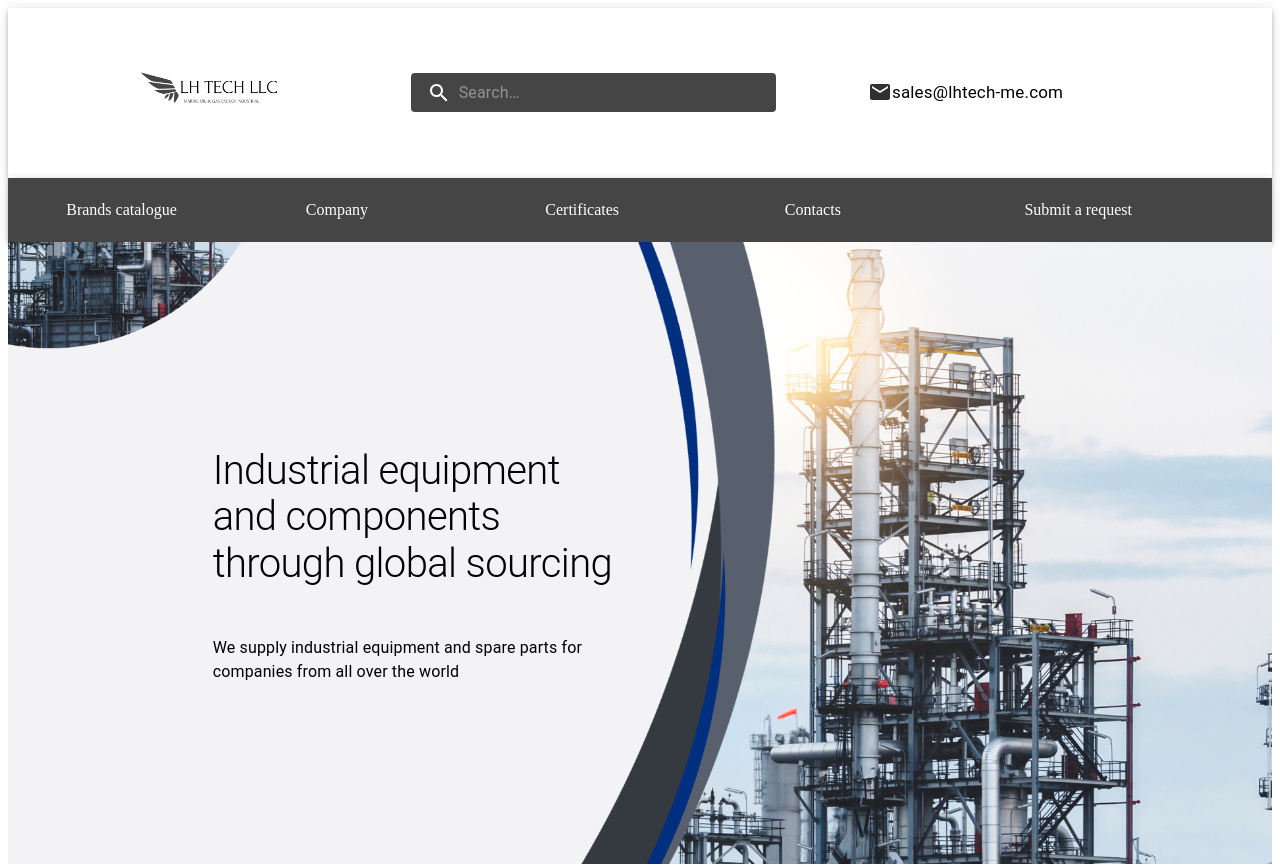
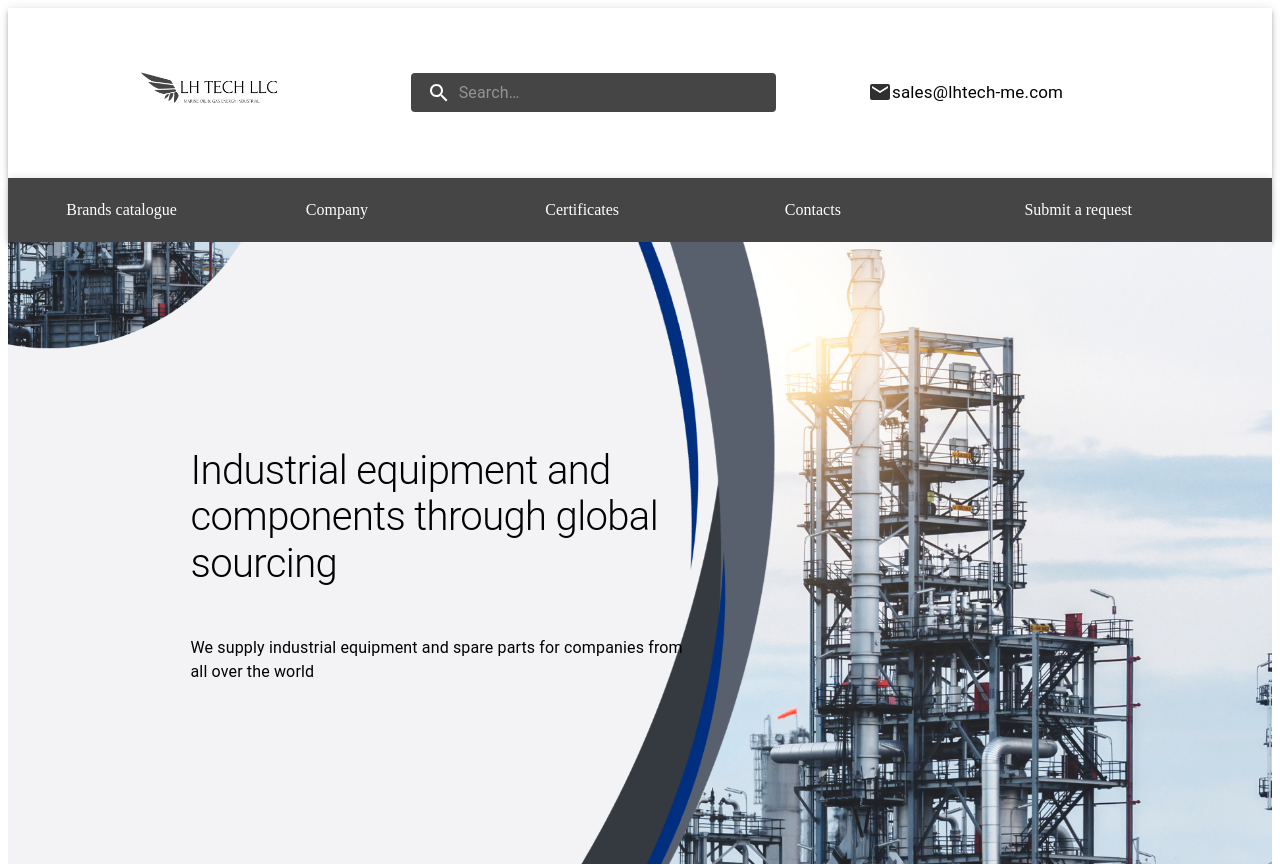
Before and after one commit to mufeeda1996/bathfittings, a React (Vite) app: page / in a window 1280 px wide. Shown: the top 866 px of the page. Built offline with nearby package versions, Linux system fonts and the light colour scheme.

Commit message:
first commit

```diff
--- a/src/Components/Hero/Hero.jsx
+++ b/src/Components/Hero/Hero.jsx
@@ -29,8 +29,8 @@ const Hero = ({
             item
             xs={10}
             sm={10}
-            md={5}
-            lg={5}
+            md={6}
+            lg={6}
             sx={{
               padding: { xs: "2rem 1rem" },
             }}
@@ -66,19 +66,7 @@ const Hero = ({
               padding: "1rem",
             }}
           >
-            {/* <Grid container spacing={{ xs: 2 }}>
-              {titleCards.map((item, index) => (
-                <Grid item xs={12} key={index}>
-                  <Link href={item.link} underline="none">
-                    <TitleCard
-                      image={item.image}
-                      title={item.title}
-                      cardId={index}
-                    />
-                  </Link>
-                </Grid> */}
-              {/* ))}
-            </Grid> */}
+
           </Grid>
         </Grid>
 
```
